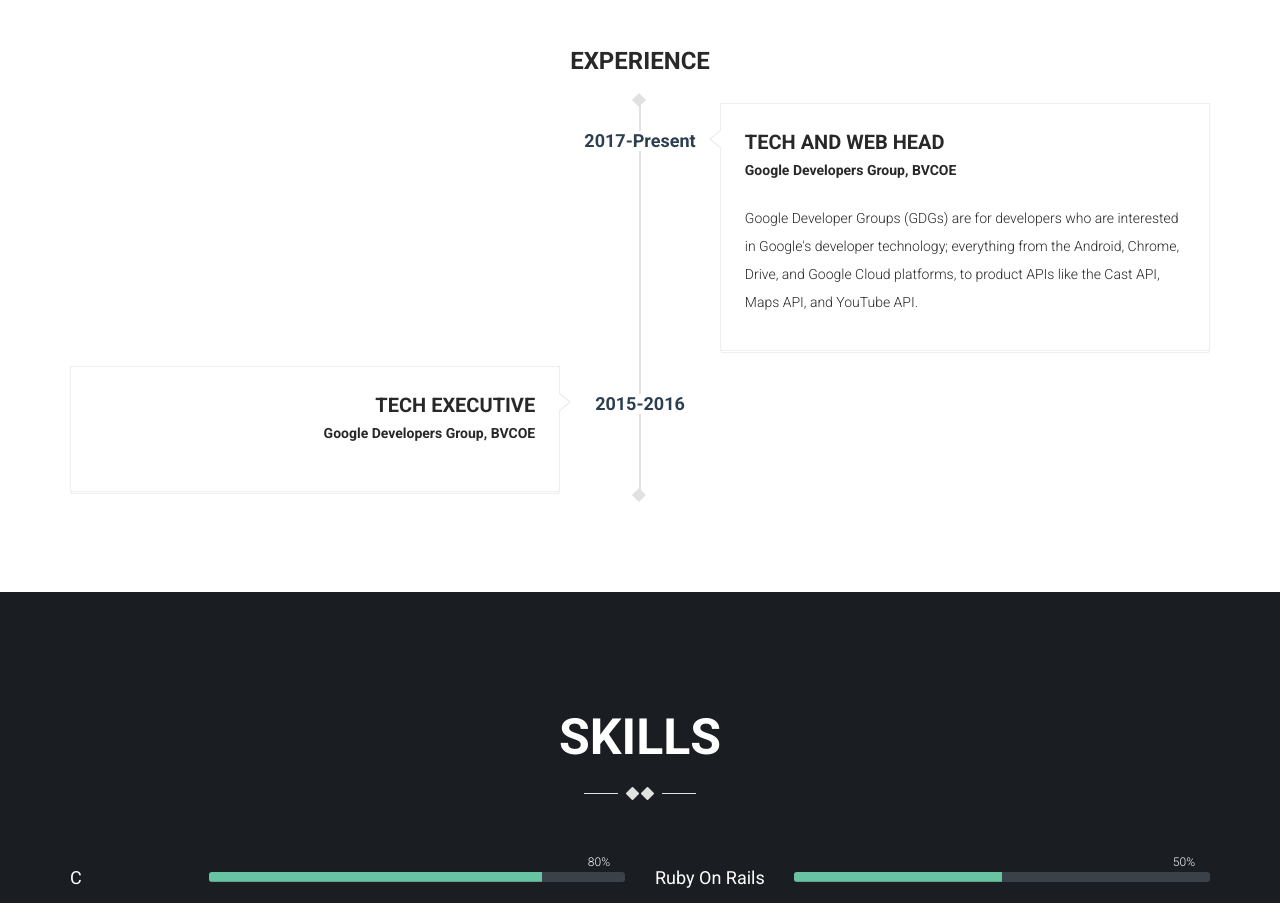
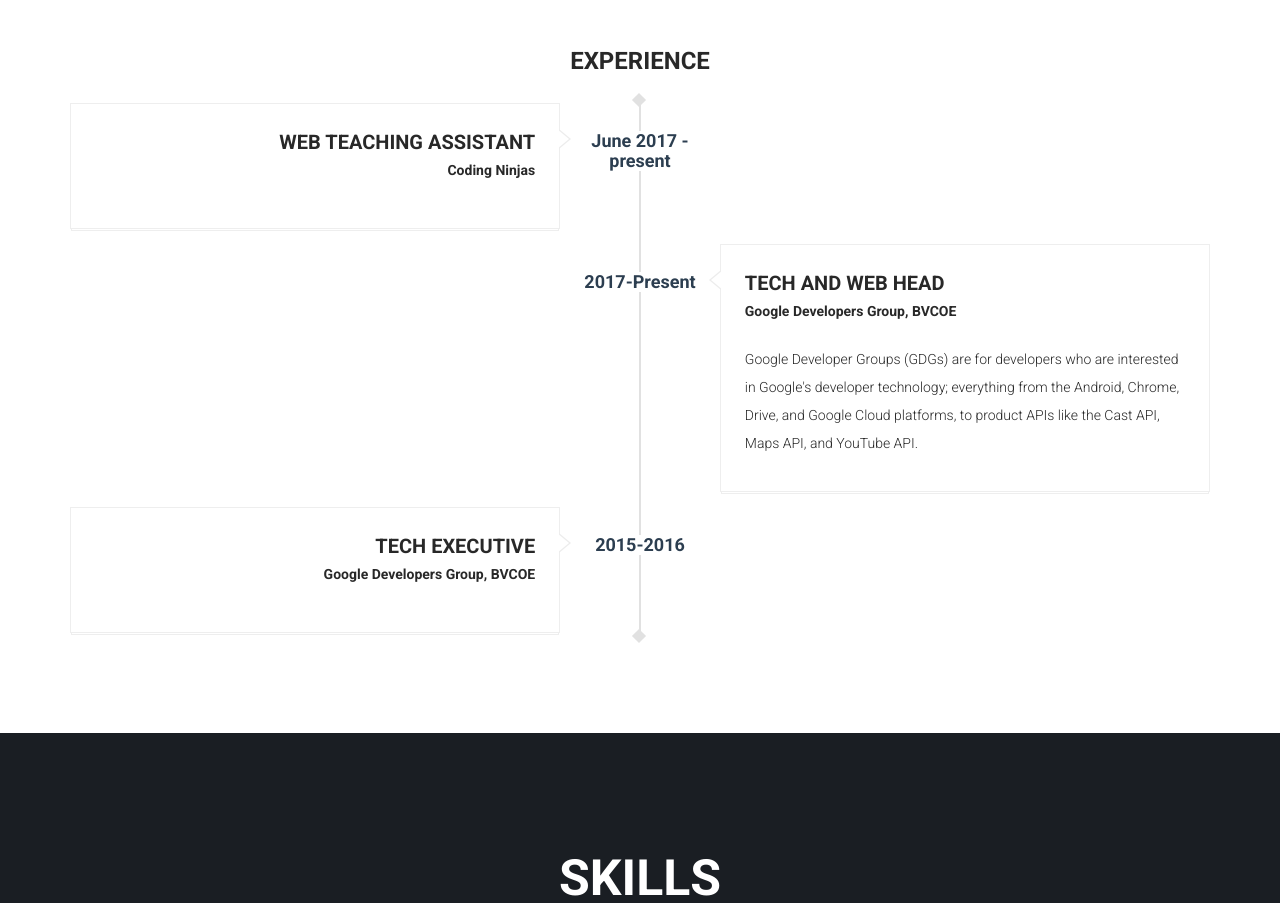
Before and after one commit to namangupta01/resume, a plain HTML site: page index.html in a window 1280 px wide. Shown: the part 2714-3617 px from the top of the page. Drawn offline with Linux system fonts and the light colour scheme; some packages are replaced by stand-ins of ours.

Commit message:
experience is added

```diff
--- a/index.html
+++ b/index.html
@@ -228,6 +228,22 @@
                     </div>
                     <div class="resume">
                         <ul class="timeline">
+
+                            <li>
+                                <div class="posted-date">
+                                  <span class="month">June 2017 - present</span>
+                                </div><!-- /posted-date -->
+
+                                <div class="timeline-panel wow fadeInUp">
+                                    <div class="timeline-content">
+                                        <div class="timeline-heading">
+                                            <h3>Web Teaching Assistant</h3>
+                                            <span>Coding Ninjas</span>
+                                        </div><!-- /timeline-heading -->
+                                    </div> <!-- /timeline-content -->
+                                </div><!-- /timeline-panel -->
+                            </li>
+
                             <li class="timeline-inverted">
                                 <div class="posted-date">
                                   <span class="month">2017-Present</span>
```
